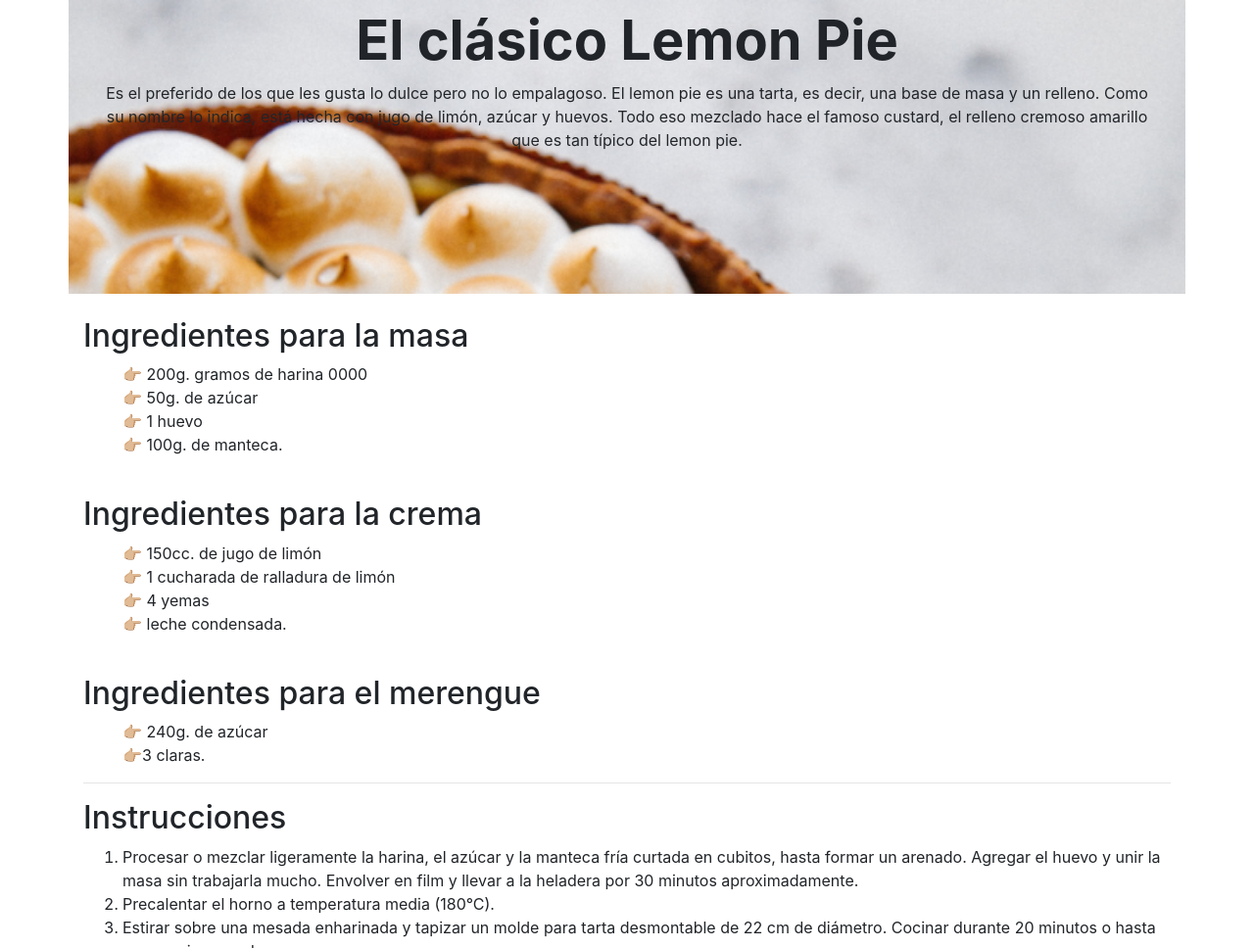
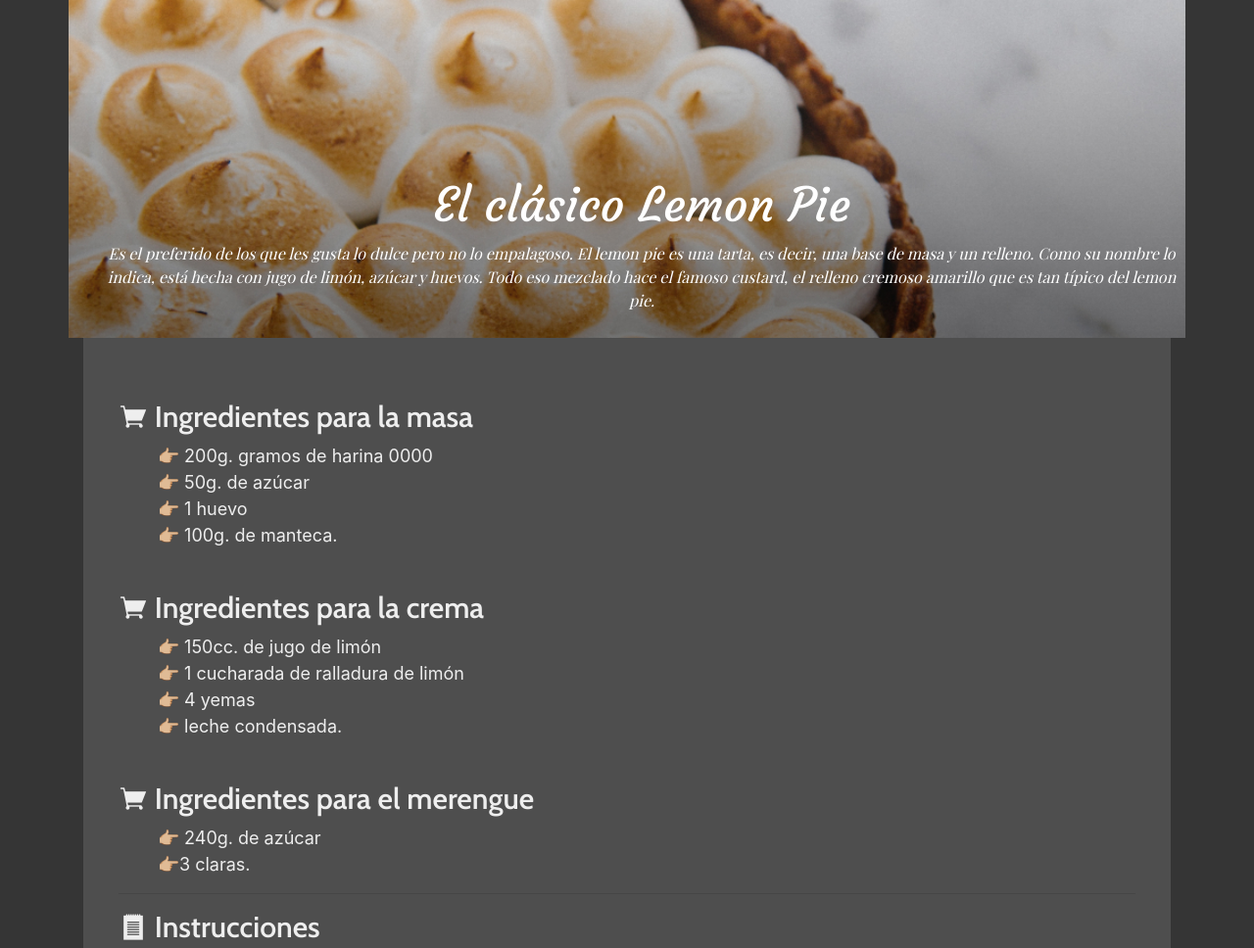
Before and after one commit to zoesobol/zoesobol.github.io, a plain HTML site: page materia/frontend/lemon-pie/index.html in a window 1280 px wide. Shown: the top 968 px of the page at 98% size. Drawn offline with nearby package versions, Linux system fonts and the light colour scheme; a web font is replaced by a local one.

Commit message:
modified lemon pie recipe

```diff
--- a/materia/frontend/receta.html
+++ b/materia/frontend/lemon-pie/index.html
@@ -6,27 +6,25 @@
     <title>Receta Lemon Pie</title>
     <meta name='viewport' content='width=device-width, initial-scale=1'>
     <link href="https://stackpath.bootstrapcdn.com/bootstrap/5.0.0-alpha2/css/bootstrap.min.css" rel="stylesheet">
+    <link href="style.css" rel="stylesheet">
+    <link rel="preconnect" href="https://fonts.gstatic.com">
+<link href="https://fonts.googleapis.com/css2?family=Cabin:wght@600&family=Courgette&family=Playfair+Display:ital@0;1&display=swap" rel="stylesheet">
+<link href="../../../static/vendor/icofont/icofont.min.css" rel="stylesheet">
+</head>
 
-</head>
-<body style="margin-bottom: 5em;">
-
-<div class="container bg-cover" style="
-    background-image: url('../../static/img/lemon-pie.png');
-    height: 300px;
-    background-size: cover;">
-    <div class="container py-2 text-center">
-        <h1 class="display-4 font-weight-bold">El clásico Lemon Pie</h1>
-        <p class="mb-0">Es el preferido de los que les gusta lo dulce pero no lo empalagoso. El lemon pie es una tarta, es decir, una base de masa y un relleno. Como su nombre lo indica, está hecha con jugo de limón, azúcar y huevos. Todo eso mezclado hace el famoso custard, el relleno cremoso amarillo que es tan típico del lemon pie.
+<div class="banner container">
+    <div class="titulo container">
+        <h1>El clásico Lemon Pie</h1>
+        <p>Es el preferido de los que les gusta lo dulce pero no lo empalagoso. El lemon pie es una tarta, es decir, una base de masa y un relleno. Como su nombre lo indica, está hecha con jugo de limón, azúcar y huevos. Todo eso mezclado hace el famoso custard, el relleno cremoso amarillo que es tan típico del lemon pie.
       </p>
 
     </div>
 </div>
 </header>
-
-<br>
     <div class="container">
-        <section>
-            <h2>Ingredientes para la masa</h2>
+        <section class="texto">
+            <br>
+            <h2><i class="icofont-shopping-cart"></i> Ingredientes para la masa</h2>
             <ul type="none">
                 <li>👉🏼 200g. gramos de harina 0000</li>
                 <li>👉🏼 50g. de azúcar</li>
@@ -35,7 +33,7 @@
             </ul>
             <br>
 
-            <h2>Ingredientes para la crema</h2>
+            <h2><i class="icofont-shopping-cart"></i> Ingredientes para la crema</h2>
             <ul type="none">
             <li>👉🏼 150cc. de jugo de limón</li>
             <li>👉🏼 1 cucharada de ralladura de limón</li>
@@ -44,14 +42,14 @@
             </ul>
             <br>
 
-            <h2>Ingredientes para el merengue</h2>
+            <h2><i class="icofont-shopping-cart"></i> Ingredientes para el merengue</h2>
             <ul type="none">
             <li>👉🏼 240g. de azúcar</li>
             <li>👉🏼3 claras.</li>
             </ul>
             <hr>
 
-            <h2>Instrucciones</h2>
+            <h2><i class="icofont-notepad"></i> Instrucciones</h2>
             <ol>
                 <li>Procesar o mezclar ligeramente la harina, el azúcar y la manteca fría curtada en cubitos, hasta formar un arenado. Agregar el huevo y unir la masa sin trabajarla mucho. Envolver en film y llevar a la heladera por 30 minutos aproximadamente.</li>
                 <li>Precalentar el horno a temperatura media (180°C).</li>
--- /dev/null
+++ b/materia/frontend/lemon-pie/style.css
@@ -0,0 +1,42 @@
+body {
+    background-color: #353535;
+}
+
+.banner {
+    background-image: url(lemon-pie2.jpg);
+    background-size: cover;
+    height: 345px;
+    position: relative;
+
+}
+
+.titulo {
+    position: absolute;
+    bottom: 0;
+    text-align: center;
+    color: white;
+    margin-bottom: 10px;
+}
+
+.titulo p {
+    font-style: italic;
+    font-family: 'Playfair Display', serif;
+}
+
+.titulo h1 {
+    font-family: 'Courgette', cursive;
+    font-size: 3em;
+}
+
+.texto {
+    background-color: #4e4e4e;
+    color: #eee;
+    padding: 2em;
+    font-size: 18px;
+}
+
+.texto h2 {
+    font-family: 'Cabin', sans-serif;
+    font-weight: 600;
+    font-size: 30px;
+}
```
Also changed, not shown: materia/frontend/lemon-pie/lemon-pie2.jpg (added).
